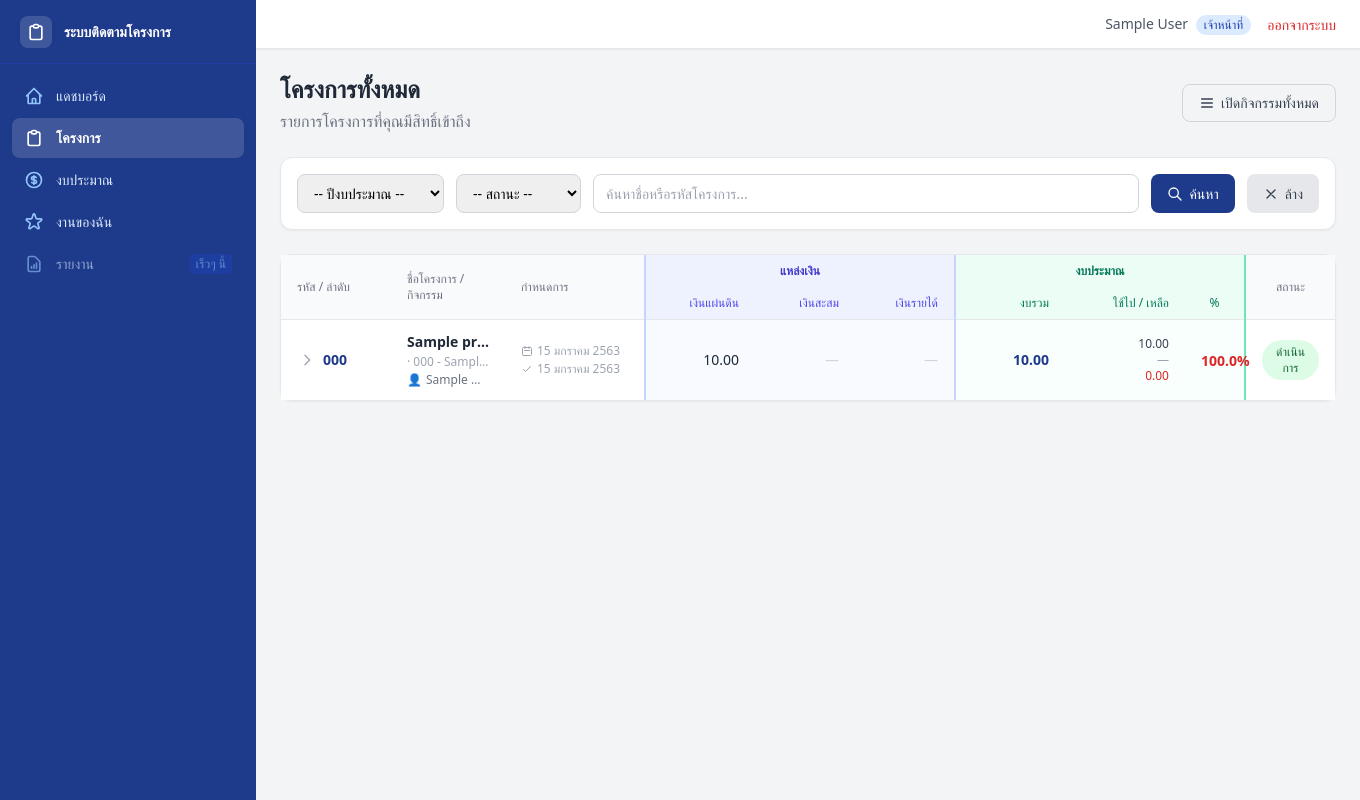
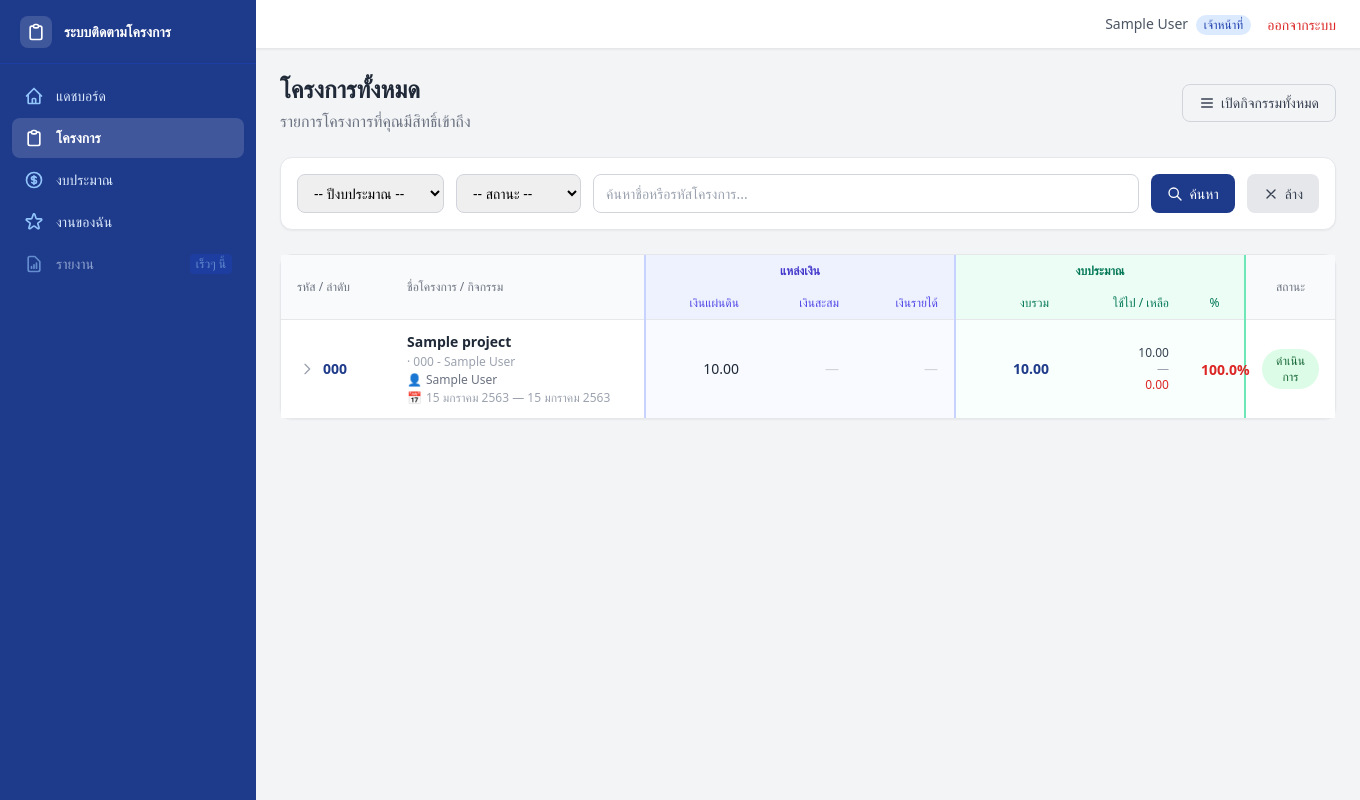
Before and after one commit to azimuthotg/projects_tracker, a Django app: page /projects/ in a window 1360 px wide. Run offline with Django 5.2, Linux system fonts and the light colour scheme; a user stored in the database is signed in; tables that the repository leaves empty hold one stand-in row (values such as "Sample post"); parts of the project's set-up code (start-up, migrations or seed data) failed here and were passed over; some libraries are stand-ins or nearby versions.

Commit message:
fix: move date display into name column instead of separate column
- วันเริ่ม — วันสิ้นสุด แสดงในบรรทัดที่ 4 ของ td ชื่อโครงการ/กิจกรรม
- ไม่เพิ่มคอลัมน์ใหม่ ความกว้างตารางเท่าเดิม

Co-Authored-By: Claude Sonnet 4.6 <noreply@anthropic.com>

```diff
--- a/templates/projects/project_list.html
+++ b/templates/projects/project_list.html
@@ -53,11 +53,10 @@
 <!-- Projects Table -->
 <div class="bg-white rounded-xl shadow-sm border border-gray-200">
     <div class="overflow-x-auto">
-        <table class="w-full" style="min-width:1020px;table-layout:fixed">
+        <table class="w-full" style="min-width:900px;table-layout:fixed">
             <colgroup>
                 <col style="width:110px">  <!-- รหัส -->
-                <col>                       <!-- ชื่อ + ผู้รับผิดชอบ (flex) -->
-                <col style="width:140px">  <!-- กำหนดการ -->
+                <col>                       <!-- ชื่อ + ผู้รับผิดชอบ + กำหนดการ (flex) -->
                 <col style="width:110px">  <!-- เงินแผ่นดิน -->
                 <col style="width:100px">  <!-- เงินสะสม -->
                 <col style="width:100px">  <!-- เงินรายได้ -->
@@ -70,7 +69,6 @@
                 <tr>
                     <th class="px-4 py-3 text-left text-xs font-medium text-gray-500 uppercase" rowspan="2">รหัส / ลำดับ</th>
                     <th class="px-4 py-3 text-left text-xs font-medium text-gray-500 uppercase" rowspan="2">ชื่อโครงการ / กิจกรรม</th>
-                    <th class="px-4 py-3 text-left text-xs font-medium text-gray-500 uppercase" rowspan="2">กำหนดการ</th>
                     <th colspan="3" class="px-4 py-2 text-center text-xs font-semibold text-indigo-700 uppercase bg-indigo-50 border-l-2 border-r-2 border-indigo-200">แหล่งเงิน</th>
                     <th colspan="3" class="px-4 py-2 text-center text-xs font-semibold text-emerald-700 uppercase bg-emerald-50 border-l-2 border-r-2 border-emerald-300">งบประมาณ</th>
                     <th class="px-4 py-3 text-center text-xs font-medium text-gray-500 uppercase" rowspan="2">สถานะ</th>
@@ -113,16 +111,9 @@
                             <span class="text-gray-300 mr-1">&#128100;</span>{% for p in project.responsible_persons.all %}{{ p.get_full_name|default:p.username }}{% if not forloop.last %}, {% endif %}{% endfor %}
                         </p>
                         {% endif %}
-                    </td>
-                    <td class="px-4 py-3 text-xs text-gray-600 whitespace-nowrap">
-                        <div class="flex items-center gap-1 text-gray-400 mb-0.5">
-                            <svg class="w-3 h-3 flex-shrink-0" fill="none" stroke="currentColor" viewBox="0 0 24 24"><path stroke-linecap="round" stroke-linejoin="round" stroke-width="2" d="M8 7V3m8 4V3m-9 8h10M5 21h14a2 2 0 002-2V7a2 2 0 00-2-2H5a2 2 0 00-2 2v12a2 2 0 002 2z"/></svg>
-                            <span>{{ project.start_date|thaidate }}</span>
-                        </div>
-                        <div class="flex items-center gap-1 text-gray-400">
-                            <svg class="w-3 h-3 flex-shrink-0" fill="none" stroke="currentColor" viewBox="0 0 24 24"><path stroke-linecap="round" stroke-linejoin="round" stroke-width="2" d="M5 13l4 4L19 7"/></svg>
-                            <span>{{ project.end_date|thaidate }}</span>
-                        </div>
+                        <p class="text-xs text-gray-400 mt-0.5">
+                            <span class="text-gray-300 mr-1">📅</span>{{ project.start_date|thaidate }} — {{ project.end_date|thaidate }}
+                        </p>
                     </td>
                     {% with src=project.budget_by_source %}
                     <td class="px-4 py-3 text-sm text-right whitespace-nowrap bg-indigo-50/40 border-l-2 border-indigo-200 {% if src.government %}text-gray-800 font-medium{% else %}text-gray-300{% endif %}">
@@ -179,10 +170,9 @@
                             <span class="text-gray-300 mr-0.5">&#128100;</span>{% for p in activity.responsible_persons.all %}{{ p.get_full_name|default:p.username }}{% if not forloop.last %}, {% endif %}{% endfor %}
                         </p>
                         {% endif %}
-                    </td>
-                    <td class="px-4 py-2 text-xs text-gray-500 whitespace-nowrap">
-                        <div>{{ activity.start_date|thaidate }}</div>
-                        <div class="text-gray-400">{{ activity.end_date|thaidate }}</div>
+                        <p class="text-xs text-gray-400 mt-0.5">
+                            <span class="text-gray-300 mr-0.5">📅</span>{{ activity.start_date|thaidate }} — {{ activity.end_date|thaidate }}
+                        </p>
                     </td>
                     <!-- แหล่งเงินจัดสรรของกิจกรรม -->
                     <td class="px-4 py-2 text-xs text-right bg-indigo-50/20 border-l-2 border-indigo-200 {% if activity.budget_government %}text-gray-600 font-medium{% else %}text-gray-300{% endif %}">
@@ -225,7 +215,7 @@
                 {% endfor %}
                 {% empty %}
                 <tr>
-                    <td colspan="10" class="px-6 py-16 text-center">
+                    <td colspan="9" class="px-6 py-16 text-center">
                         <div class="flex flex-col items-center gap-3">
                             <div class="w-16 h-16 bg-blue-50 rounded-2xl flex items-center justify-center">
                                 <svg class="w-8 h-8 text-blue-200" fill="none" stroke="currentColor" viewBox="0 0 24 24"><path stroke-linecap="round" stroke-linejoin="round" stroke-width="1.5" d="M9 5H7a2 2 0 00-2 2v12a2 2 0 002 2h10a2 2 0 002-2V7a2 2 0 00-2-2h-2M9 5a2 2 0 002 2h2a2 2 0 002-2M9 5a2 2 0 012-2h2a2 2 0 012 2"/></svg>
```
